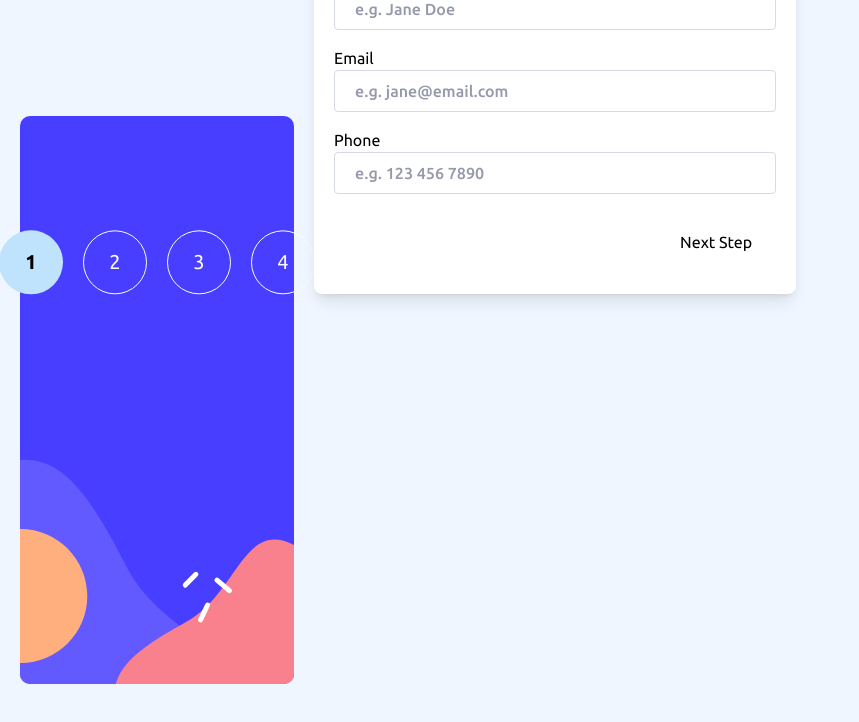
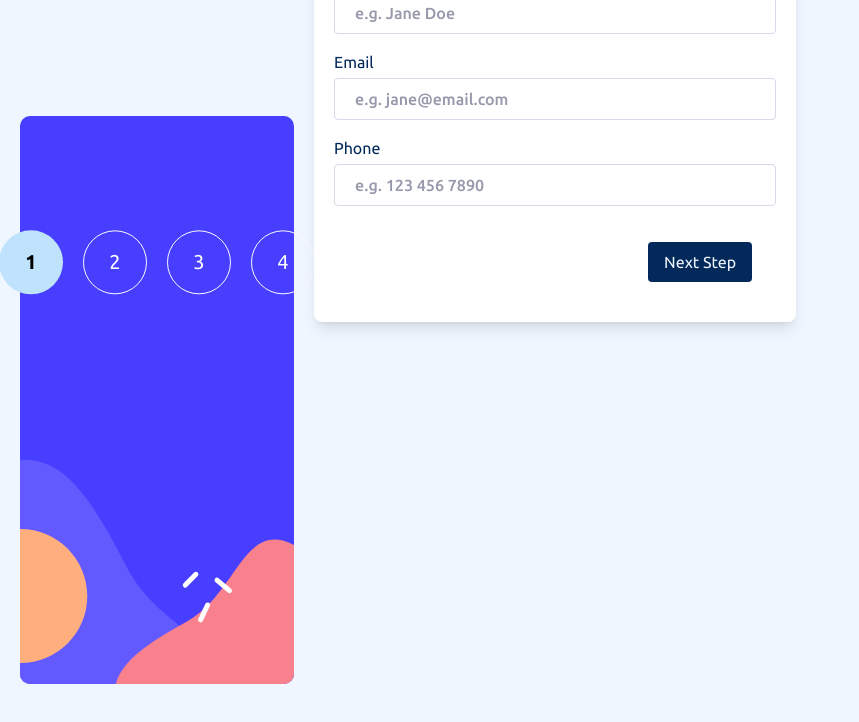
Before and after one commit to FrontendBy-GJ/multi-step-form, a React (Vite) app: page / in a window 1280 px wide. Shown: the top 722 px of the page, without its empty margins (0-859 px from the left). Built offline with nearby package versions, Linux system fonts and the light colour scheme.

Commit message:
create classes for label and button

```diff
--- a/src/index.css
+++ b/src/index.css
@@ -4,8 +4,16 @@
 @tailwind components;
 @tailwind utilities;
 
+.label {
+  @apply mb-1 text-primary-Marine-blue;
+}
+
 @layer components {
   .btn-wrapper {
-    @apply fixed bottom-0 left-0 flex h-16 w-full items-center justify-between px-6 lg:relative;
+    @apply fixed bottom-0 left-0 flex h-20 w-full items-center justify-between bg-white px-6 lg:relative;
   }
 }
+
+.btn {
+  @apply rounded bg-primary-Marine-blue px-4 py-2 text-neutral-Magnolia transition hover:bg-opacity-80 focus:outline-none focus:ring focus:ring-primary-Marine-blue focus-visible:ring-offset-2;
+}
```
